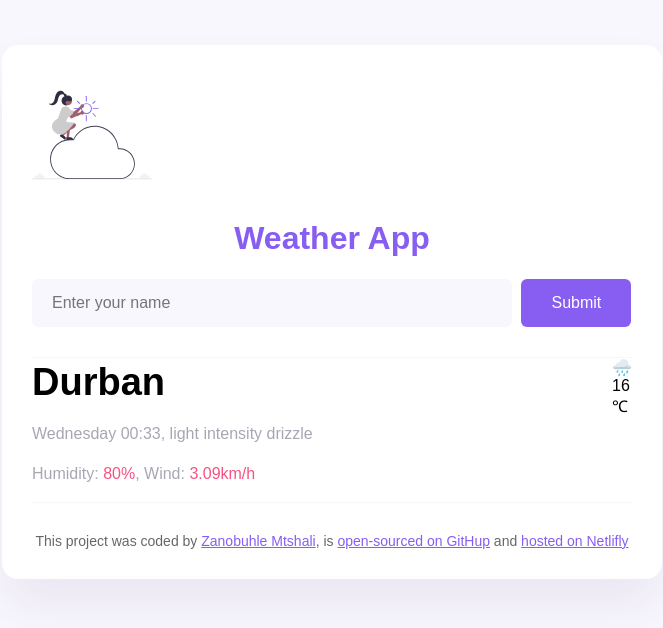
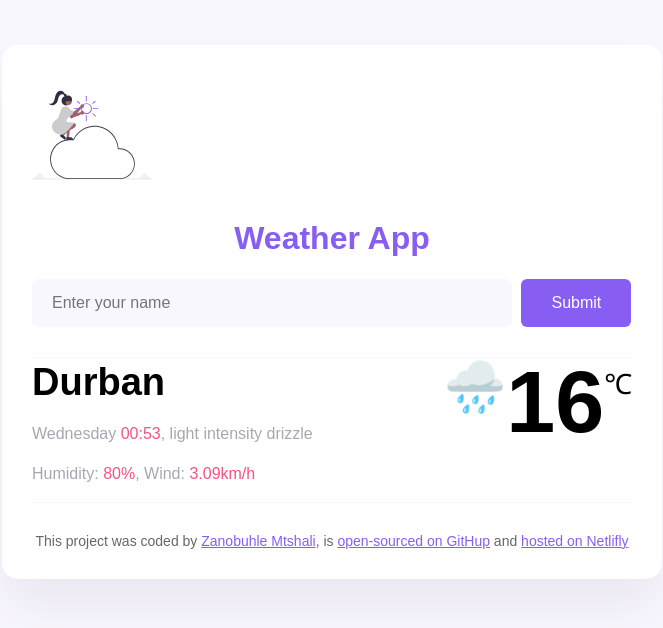
Before and after one commit to BuhleMtshali/weather-app, a plain HTML site: page index.html in a window 1280 px wide. Shown: the whole page, without its empty margins (308-971 px from the left). Drawn offline with Linux system fonts and the light colour scheme; a web font is replaced by a local one.

Commit message:
updated the html and css

```diff
--- a/index.html
+++ b/index.html
@@ -38,7 +38,10 @@
           <div>
             <h1 class="current-city">Durban</h1>
             <p class="current-city-details">
-              <span class="time">Wednesday 00:33</span>, light intensity drizzle
+              <span class="time"
+                >Wednesday <span class="pink-text">00:53</span>, light intensity
+                drizzle</span
+              >
             </p>
             <p class="current-city-details">
               Humidity: <span class="pink-text">80%</span>, Wind:
@@ -46,7 +49,7 @@
             </p>
           </div>
           <div class="temperature-container">
-            <div class="icon">🌧️</div>
+            <div class="current-temp-icon">🌧️</div>
             <div class="current-temp">16</div>
             <div class="current-temp-unit">℃</div>
           </div>
--- a/style.css
+++ b/style.css
@@ -67,3 +67,18 @@ header {
   line-height: 24px;
   font-weight: 500;
 }
+.temperature-container {
+  display: flex;
+}
+.current-temp-icon {
+  font-size: 50px;
+}
+.current-temp {
+  font-size: 88px;
+  line-height: 88px;
+  font-weight: bold;
+}
+.current-temp-unit {
+  margin-top: 6px;
+  font-size: 28px;
+}
```
